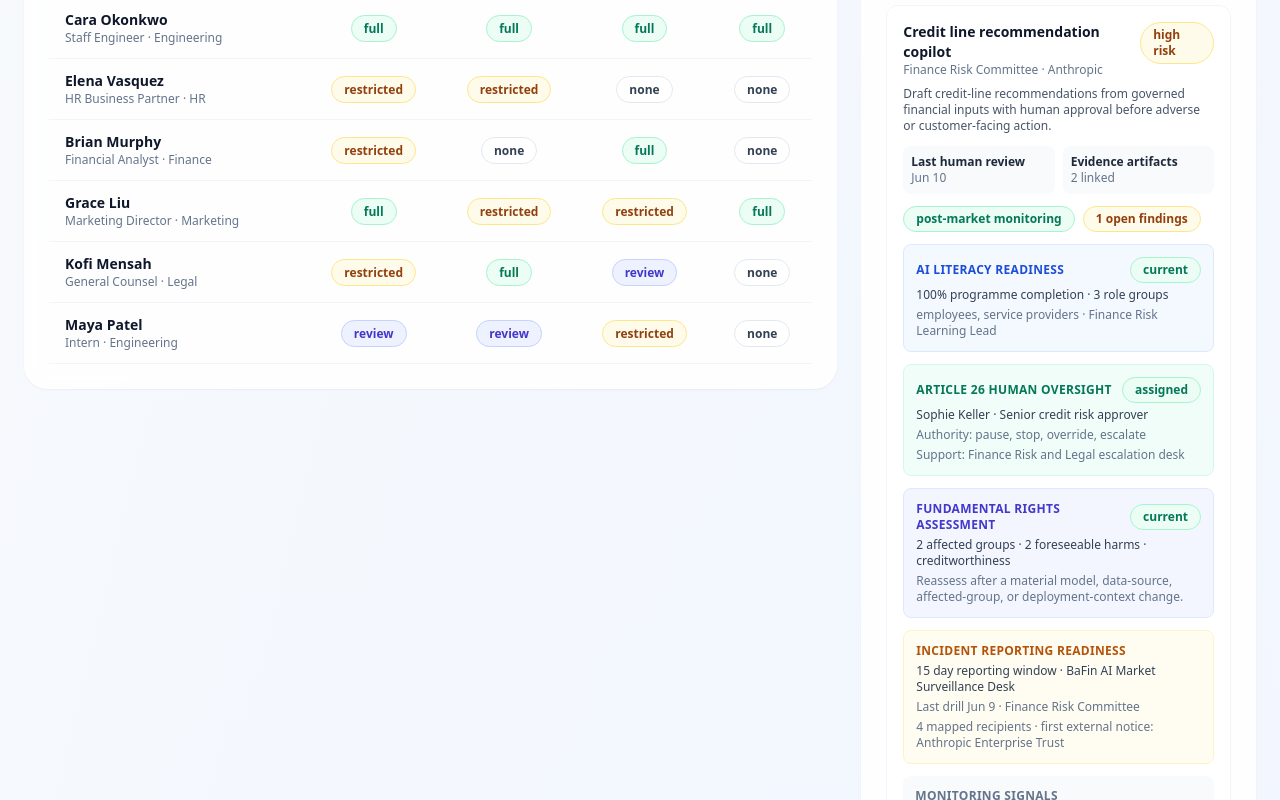
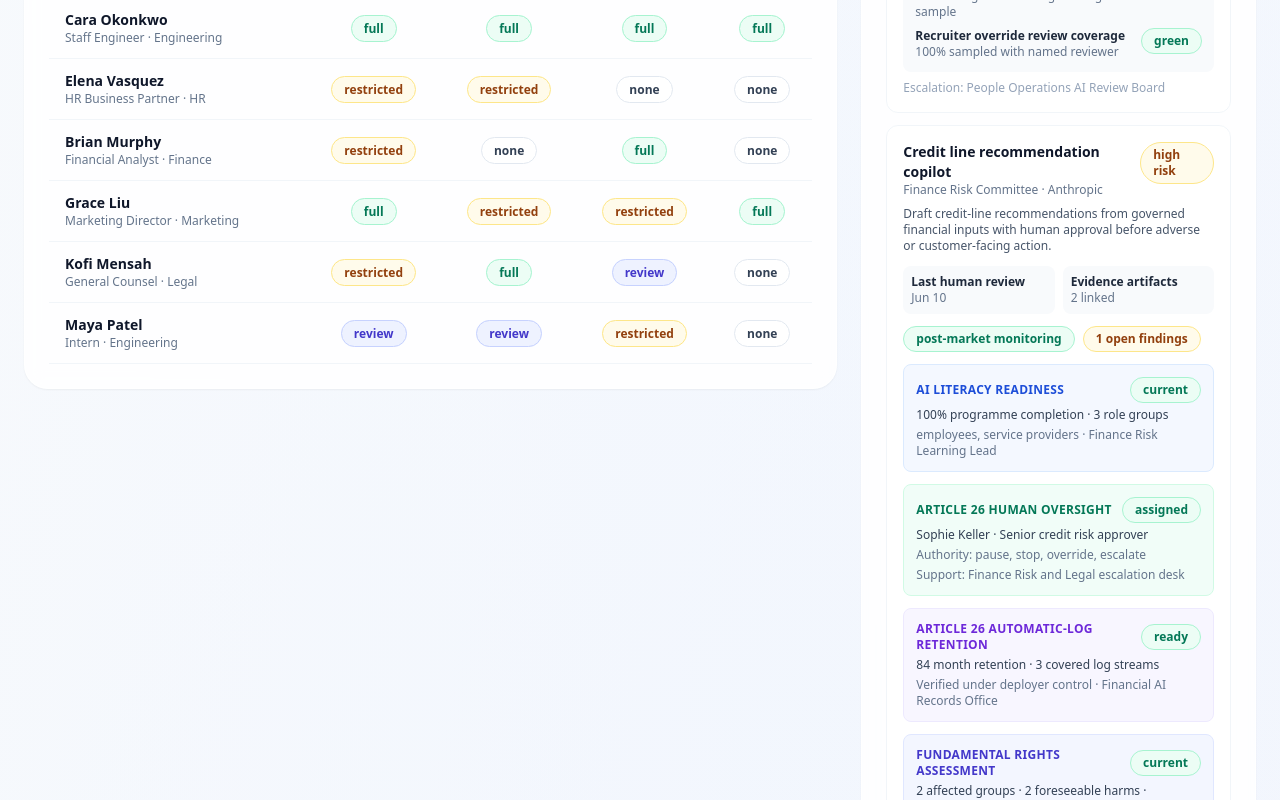
Before and after one commit to tensorgarden/ai-governance-platform, a Next.js app: page / in a window 1280 px wide. Shown: the part 1580-2380 px from the top of the page. Built offline with nearby package versions, Linux system fonts and the light colour scheme.

Commit message:
Add deployer log retention evidence

```diff
--- a/src/app/page.tsx
+++ b/src/app/page.tsx
@@ -331,6 +331,24 @@ function UseCaseOversightCard({ useCase }: { useCase: AIUseCaseInventoryItem })
           <div className="mt-1 text-slate-500">Support: {useCase.oversightReview.humanOversightAssignment.supportChannel}</div>
         </div>
       )}
+      {useCase.oversightReview.deployerLogRetention && (
+        <div className="mt-3 rounded-lg border border-violet-100 bg-violet-50/70 p-3 text-xs">
+          <div className="flex items-center justify-between gap-2">
+            <div className="font-semibold uppercase tracking-wide text-violet-700">Article 26 automatic-log retention</div>
+            <Badge tone={useCase.oversightReview.deployerLogRetention.status === "ready" ? "green" : "amber"}>
+              {useCase.oversightReview.deployerLogRetention.status.replace(/_/g, " ")}
+            </Badge>
+          </div>
+          <div className="mt-1 text-slate-700">
+            {useCase.oversightReview.deployerLogRetention.configuredRetentionMonths} month retention · {useCase.oversightReview.deployerLogRetention.coveredLogSources.length} covered log streams
+          </div>
+          <div className="mt-1 text-slate-500">
+            {useCase.oversightReview.deployerLogRetention.controlCoverage === "complete"
+              ? `Verified under deployer control · ${useCase.oversightReview.deployerLogRetention.archiveOwner}`
+              : `${useCase.oversightReview.deployerLogRetention.missingLogSources.length} missing stream · remediation due ${new Date(useCase.oversightReview.deployerLogRetention.remediationDueAt!).toLocaleDateString("en-US", { month: "short", day: "numeric" })}`}
+          </div>
+        </div>
+      )}
       {useCase.oversightReview.transparencyReadiness && (
         <div className="mt-3 rounded-lg border border-cyan-100 bg-cyan-50/70 p-3 text-xs">
           <div className="flex items-center justify-between gap-2">
--- a/src/lib/demo-data.ts
+++ b/src/lib/demo-data.ts
@@ -163,6 +163,7 @@ export const demoComplianceReports: ComplianceReport[] = [
       { id: "art_011", framework: "EU AI Act", control: "Article 27 fundamental rights impact assessment, affected-group review, and complaint pathway evidence", artifactType: "risk_assessment", owner: "Legal & Human Rights Review", collectedAt: "2026-06-10T15:30:00Z", retention: "10 years", status: "current" },
       { id: "art_012", framework: "EU AI Act", control: "Article 4 role-, risk-, and deployment-context-specific AI literacy programme delivery records", artifactType: "training_record", owner: "Learning & AI Governance", collectedAt: "2026-06-11T11:20:00Z", retention: "7 years", status: "current" },
       { id: "art_013", framework: "EU AI Act", control: "Article 50 deployer applicability, public-interest text label placement, and editorial-responsibility review", artifactType: "review_record", owner: "Marketing Compliance", collectedAt: "2026-07-20T10:00:00Z", retention: "7 years", status: "needs_review" },
+      { id: "art_014", framework: "EU AI Act", control: "Article 26 deployer-controlled automatic-log coverage and minimum retention verification", artifactType: "audit_log", owner: "AI Records Governance", collectedAt: "2026-07-24T14:20:00Z", retention: "7 years", status: "current" },
     ],
   },
   {
@@ -377,6 +378,17 @@ export const demoUseCaseInventory: AIUseCaseInventoryItem[] = [
         lastControlExerciseAt: "2026-06-09T13:45:00Z",
         evidenceArtifactIds: ["art_001", "art_012"],
       },
+      deployerLogRetention: {
+        status: "needs_action",
+        controlCoverage: "partial",
+        configuredRetentionMonths: 6,
+        coveredLogSources: ["Candidate scores", "Recruiter overrides", "Final screening decisions"],
+        missingLogSources: ["Provider inference trace export"],
+        archiveOwner: "People Data Governance",
+        lastVerifiedAt: "2026-07-24T13:30:00Z",
+        remediationDueAt: "2026-08-01T17:00:00Z",
+        evidenceArtifactIds: ["art_014"],
+      },
       fundamentalRightsAssessment: {
         status: "needs_update",
         applicabilityBasis: "voluntary",
@@ -451,6 +463,16 @@ export const demoUseCaseInventory: AIUseCaseInventoryItem[] = [
         supportChannel: "Finance Risk and Legal escalation desk",
         lastControlExerciseAt: "2026-06-09T14:00:00Z",
         evidenceArtifactIds: ["art_001", "art_012"],
+      },
+      deployerLogRetention: {
+        status: "ready",
+        controlCoverage: "complete",
+        configuredRetentionMonths: 84,
+        coveredLogSources: ["Recommendation input hashes", "Model outputs", "Human approval and override events"],
+        missingLogSources: [],
+        archiveOwner: "Financial AI Records Office",
+        lastVerifiedAt: "2026-07-24T14:00:00Z",
+        evidenceArtifactIds: ["art_014"],
       },
       fundamentalRightsAssessment: {
         status: "current",
```
Also changed, not shown: src/lib/types.ts (+16 -0 lines), 1 other file (tests, documents, lock files or other folders).
